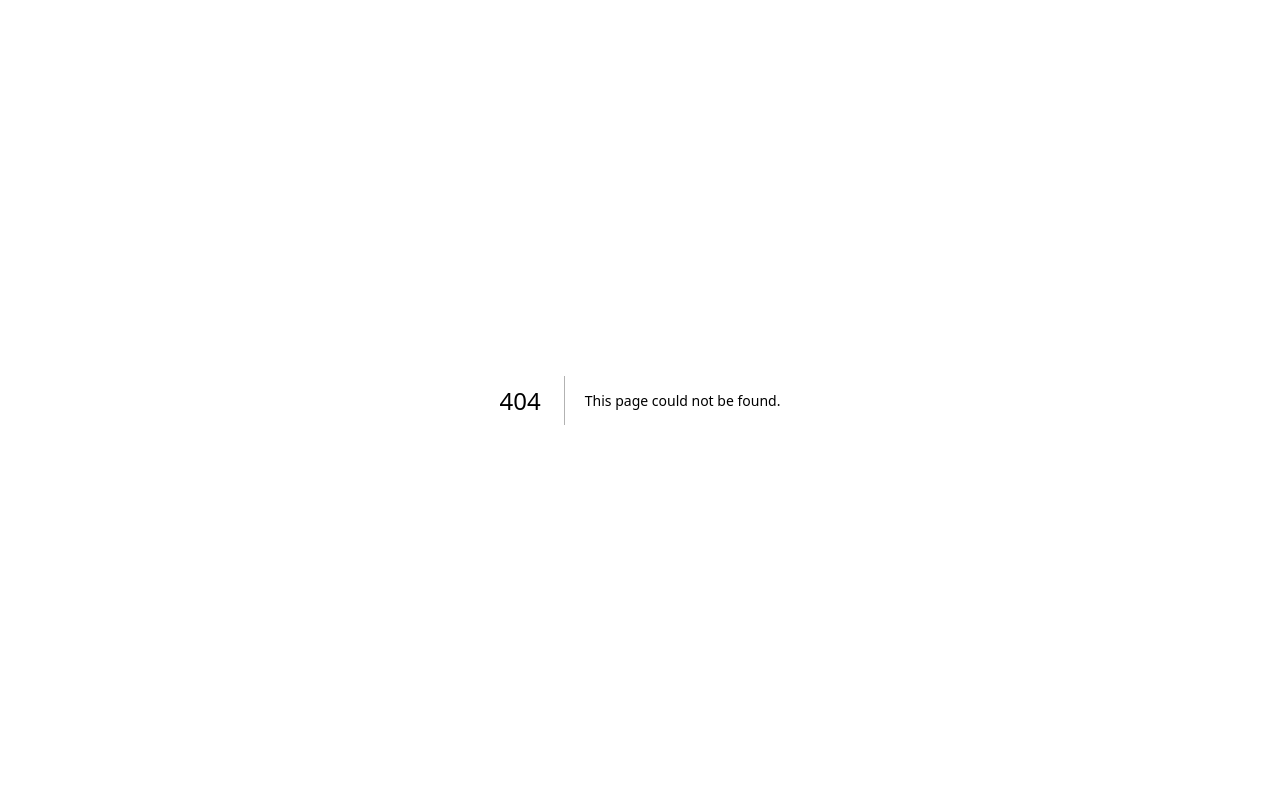
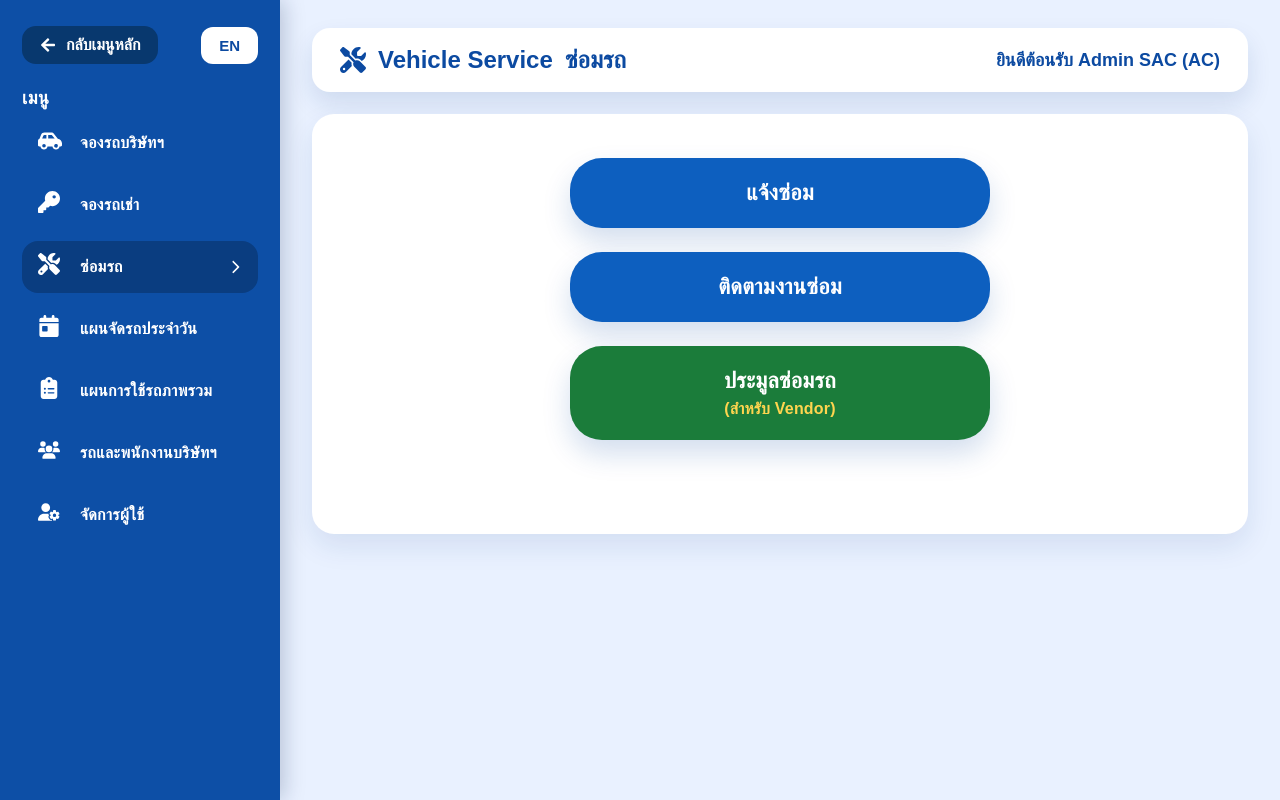
Before and after one commit to SSENEIEI/Vehicle-Service, a Next.js app: page /repair in a window 1280 px wide. Before the commit this address had no page. Built offline with nearby package versions, Linux system fonts and the light colour scheme.

Commit message:
update หน้าซ่อมรถ

```diff
--- /dev/null
+++ b/src/app/repair/page.js
@@ -0,0 +1,78 @@
+import DashboardShell from "@/components/DashboardShell";
+import { menuItems } from "@/lib/menuItems";
+import { FaScrewdriverWrench } from "react-icons/fa6";
+
+export const metadata = {
+  title: "ซ่อมรถ | Vehicle Service",
+};
+
+const actionStyles = {
+  wrapper: {
+    width: "100%",
+    display: "flex",
+    flexDirection: "column",
+    alignItems: "center",
+    gap: "24px",
+    padding: "12px 0",
+  },
+  button: (backgroundColor) => ({
+    width: "100%",
+    maxWidth: "420px",
+    display: "flex",
+    flexDirection: "column",
+    alignItems: "center",
+    justifyContent: "center",
+    gap: "6px",
+    borderRadius: "32px",
+    border: "none",
+    padding: "22px 28px",
+    fontSize: "22px",
+    fontWeight: "700",
+    letterSpacing: "0.2px",
+    color: "#ffffff",
+    backgroundColor,
+    cursor: "pointer",
+    boxShadow: "0 14px 28px rgba(12, 74, 161, 0.18)",
+  }),
+  subtitle: (color) => ({
+    fontSize: "16px",
+    fontWeight: "600",
+    color,
+  }),
+};
+
+const actionButtons = [
+  { label: "แจ้งซ่อม", background: "#0d5fbf" },
+  { label: "ติดตามงานซ่อม", background: "#0d5fbf" },
+  {
+    label: "ประมูลซ่อมรถ",
+    background: "#1b7c3a",
+    subtitle: "(สำหรับ Vendor)",
+    subtitleColor: "#ffd54f",
+  },
+];
+
+export default function RepairPage() {
+  return (
+    <DashboardShell
+      menuItems={menuItems}
+      headerIcon={<FaScrewdriverWrench size={26} />}
+      headerSubtitle="ซ่อมรถ"
+    >
+      <div style={actionStyles.wrapper}>
+        {actionButtons.map((action) => (
+          <button
+            key={action.label}
+            type="button"
+            style={actionStyles.button(action.background)}
+          >
+            <span>{action.label}</span>
+            {action.subtitle ? (
+              <span style={actionStyles.subtitle(action.subtitleColor || "#ffffff")}>{action.subtitle}</span>
+            ) : null}
+          </button>
+        ))}
+      </div>
+    </DashboardShell>
+  );
+}
--- /dev/null
+++ b/src/components/DashboardShell.js
@@ -0,0 +1,185 @@
+"use client";
+
+import { usePathname, useRouter } from "next/navigation";
+import Link from "next/link";
+import { FaArrowLeft } from "react-icons/fa";
+import { FaChevronRight } from "react-icons/fa6";
+
+const colors = {
+  primary: "#0c4aa1",
+  sidebarBg: "#0d4fa6",
+  sidebarActive: "#0a3d80",
+  accent: "#f4f8ff",
+  border: "#c7d6f3",
+  textDark: "#0f274f",
+  textLight: "#5c6f9c",
+};
+
+const styles = {
+  page: {
+    minHeight: "100vh",
+    display: "flex",
+    backgroundColor: "#e9f1ff",
+    fontFamily: "'Arial', 'Helvetica', sans-serif",
+  },
+  sidebar: {
+    width: "280px",
+    backgroundColor: colors.sidebarBg,
+    color: "#ffffff",
+    padding: "26px 22px 32px",
+    display: "flex",
+    flexDirection: "column",
+    gap: "24px",
+    boxShadow: "4px 0 20px rgba(10, 32, 74, 0.22)",
+  },
+  backButton: {
+    display: "inline-flex",
+    alignItems: "center",
+    gap: "10px",
+    backgroundColor: "#08386e",
+    color: "#ffffff",
+    borderRadius: "14px",
+    border: "none",
+    padding: "10px 18px",
+    fontSize: "16px",
+    fontWeight: "700",
+    cursor: "pointer",
+  },
+  languageToggle: {
+    marginLeft: "auto",
+    backgroundColor: "#ffffff",
+    color: colors.primary,
+    borderRadius: "12px",
+    padding: "10px 18px",
+    fontSize: "15px",
+    fontWeight: "700",
+    border: "none",
+    cursor: "pointer",
+  },
+  menuTitle: {
+    fontSize: "18px",
+    fontWeight: "700",
+    letterSpacing: "0.6px",
+    marginBottom: "8px",
+  },
+  menuList: {
+    listStyle: "none",
+    margin: 0,
+    padding: 0,
+    display: "flex",
+    flexDirection: "column",
+    gap: "10px",
+  },
+  menuItem: (active = false) => ({
+    display: "flex",
+    alignItems: "center",
+    gap: "14px",
+    padding: "12px 16px",
+    borderRadius: "16px",
+    backgroundColor: active ? colors.sidebarActive : "transparent",
+    color: "#ffffff",
+    fontSize: "16px",
+    fontWeight: active ? "700" : "600",
+    letterSpacing: "0.4px",
+    cursor: "pointer",
+    transition: "background-color 0.2s ease",
+  }),
+  menuIcon: {
+    width: "28px",
+    height: "28px",
+  },
+  contentArea: {
+    flex: 1,
+    display: "flex",
+    flexDirection: "column",
+    padding: "28px 32px 36px",
+    gap: "22px",
+  },
+  topBar: {
+    backgroundColor: "#ffffff",
+    borderRadius: "18px",
+    padding: "18px 28px",
+    boxShadow: "0 12px 24px rgba(15, 59, 124, 0.12)",
+    display: "flex",
+    alignItems: "center",
+    justifyContent: "space-between",
+  },
+  topBarTitle: {
+    display: "flex",
+    alignItems: "center",
+    gap: "12px",
+    color: colors.primary,
+    fontSize: "24px",
+    fontWeight: "800",
+  },
+  welcome: {
+    color: colors.primary,
+    fontSize: "18px",
+    fontWeight: "700",
+  },
+  body: {
+    backgroundColor: "#ffffff",
+    borderRadius: "22px",
+    padding: "32px",
+    boxShadow: "0 12px 28px rgba(15, 59, 124, 0.1)",
+    display: "flex",
+    flexDirection: "column",
+    gap: "28px",
+    width: "100%",
+    minHeight: "420px",
+  },
+};
+
+export default function DashboardShell({ menuItems, headerIcon, headerSubtitle, children }) {
+  const router = useRouter();
+  const pathname = usePathname();
+
+  return (
+    <main style={styles.page}>
+      <aside style={styles.sidebar}>
+        <div style={{ display: "flex", gap: "12px", alignItems: "center" }}>
+          <button type="button" style={styles.backButton} onClick={() => router.push("/")}>
+            <FaArrowLeft /> กลับเมนูหลัก
+          </button>
+          <button type="button" style={styles.languageToggle}>
+            EN
+          </button>
+        </div>
+
+        <div>
+          <p style={styles.menuTitle}>เมนู</p>
+          <ul style={styles.menuList}>
+            {menuItems.map((item) => {
+              const isActive = pathname === item.path;
+
+              return (
+                <li key={item.path} style={styles.menuItem(isActive)}>
+                  <span style={styles.menuIcon}>{item.icon}</span>
+                  <Link
+                    href={item.path}
+                    style={{ flex: 1, color: "inherit", textDecoration: "none" }}
+                  >
+                    {item.label}
+                  </Link>
+                  {isActive ? <FaChevronRight size={14} /> : null}
+                </li>
+              );
+            })}
+          </ul>
+        </div>
+      </aside>
+
+      <section style={styles.contentArea}>
+        <header style={styles.topBar}>
+          <div style={styles.topBarTitle}>
+            {headerIcon}
+            Vehicle Service <span style={{ fontWeight: "600" }}>{headerSubtitle}</span>
+          </div>
+          <p style={styles.welcome}>ยินดีต้อนรับ Admin SAC (AC)</p>
+        </header>
+
+        <div style={styles.body}>{children}</div>
+      </section>
+    </main>
+  );
+}
--- /dev/null
+++ b/src/lib/menuItems.js
@@ -0,0 +1,19 @@
+import {
+  FaCarSide,
+  FaKey,
+  FaScrewdriverWrench,
+  FaCalendarDay,
+  FaClipboardList,
+  FaUsers,
+  FaUserGear,
+} from "react-icons/fa6";
+
+export const menuItems = [
+  { label: "จองรถบริษัทฯ", icon: <FaCarSide size={24} />, path: "/company-booking" },
+  { label: "จองรถเช่า", icon: <FaKey size={22} />, path: "/rental-booking" },
+  { label: "ซ่อมรถ", icon: <FaScrewdriverWrench size={22} />, path: "/repair" },
+  { label: "แผนจัดรถประจำวัน", icon: <FaCalendarDay size={22} />, path: "/daily-schedule" },
+  { label: "แผนการใช้รถภาพรวม", icon: <FaClipboardList size={22} />, path: "/overall-plan" },
+  { label: "รถและพนักงานบริษัทฯ", icon: <FaUsers size={22} />, path: "/fleet-staff" },
+  { label: "จัดการผู้ใช้", icon: <FaUserGear size={22} />, path: "/user-management" },
+];
```
Also changed, not shown: src/app/company-booking/page.js (+5 -5 lines), src/app/daily-schedule/page.js (added, +17 -0 lines), src/app/fleet-staff/page.js (added, +17 -0 lines), src/app/overall-plan/page.js (added, +17 -0 lines), src/app/rental-booking/page.js (+5 -5 lines), src/app/user-management/page.js (added, +17 -0 lines).
